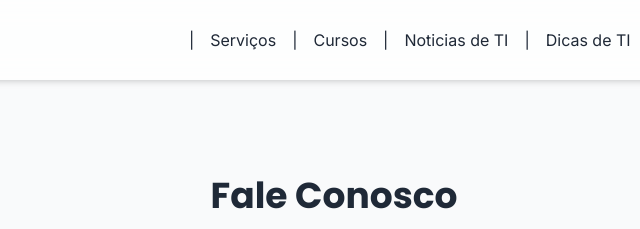
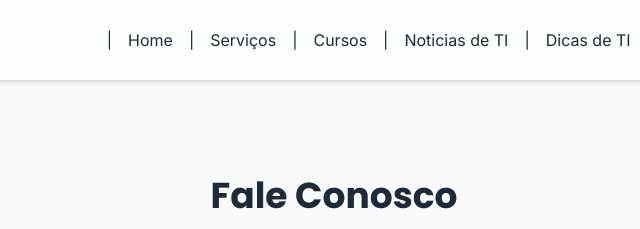
Before and after one commit to wftecnologia/wftecnologia.net.br, a plain HTML site: page contato.html in a window 1280 px wide. Shown: the top 229 px of the page, 306-946 px from the left. Drawn offline with nearby package versions, Linux system fonts and the light colour scheme.

Commit message:
Add files via upload

```diff
--- a/contato.html
+++ b/contato.html
@@ -56,6 +56,7 @@
 </div>
 
 <nav id="menu" class="hidden flex-col gap-4 bg-white p-4 rounded-lg shadow-lg absolute top-20 right-6 z-50 md:flex md:flex-row md:static md:shadow-none md:bg-transparent md:p-0 md:rounded-none">|
+  <a href="index.html" class="hover:text-blue-600 transition">Home</a>|
   <a href="servicos.html" class="hover:text-blue-600 transition">Serviços</a>|
   <a href="cursos.html" class="hover:text-blue-600 transition">Cursos</a>|
   <a href="noticias.html" class="hover:text-blue-600 transition">Noticias de TI</a>|
```
Also changed, not shown: cursos.html (+1 -0 lines), cyber2025.html (+1 -0 lines), dicas.html (+1 -0 lines), noticias.html (+1 -0 lines), seguranca.html (+1 -0 lines), servicos.html (+1 -0 lines), sobre.html (+1 -0 lines).
